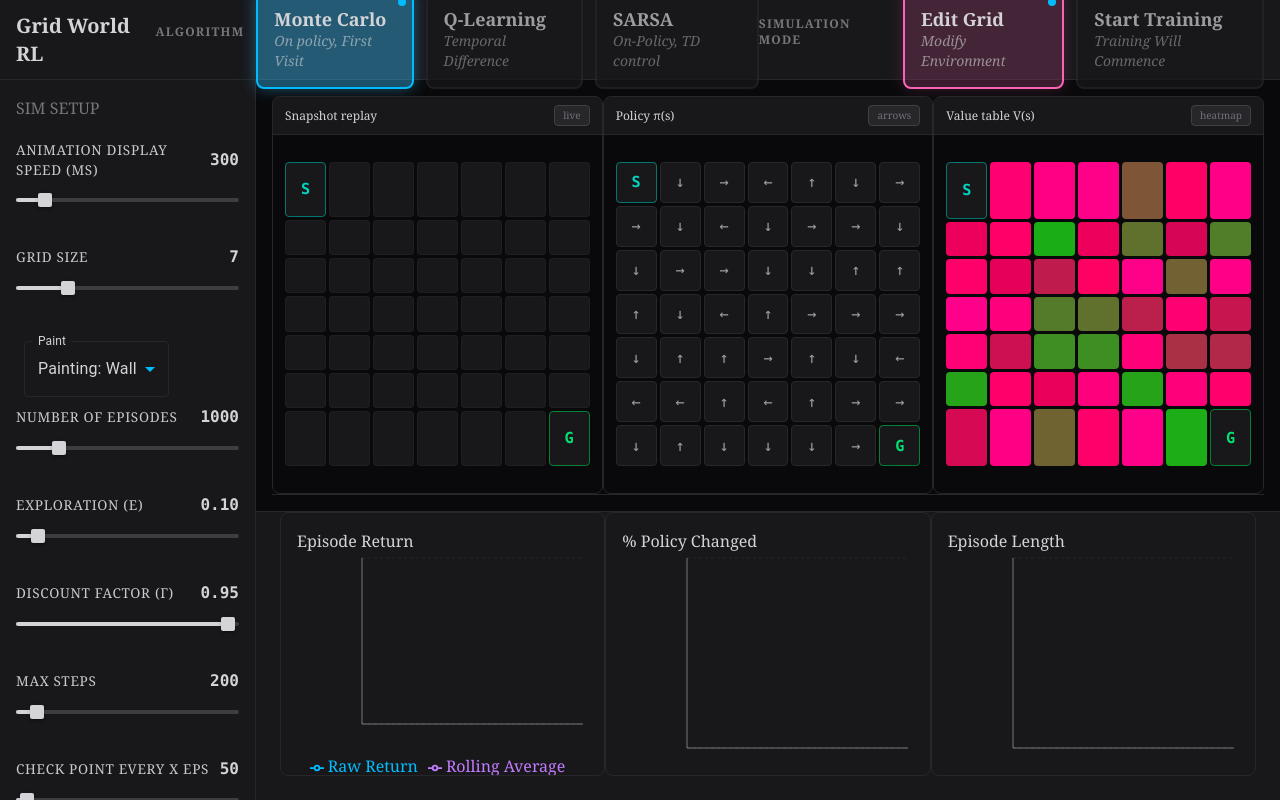
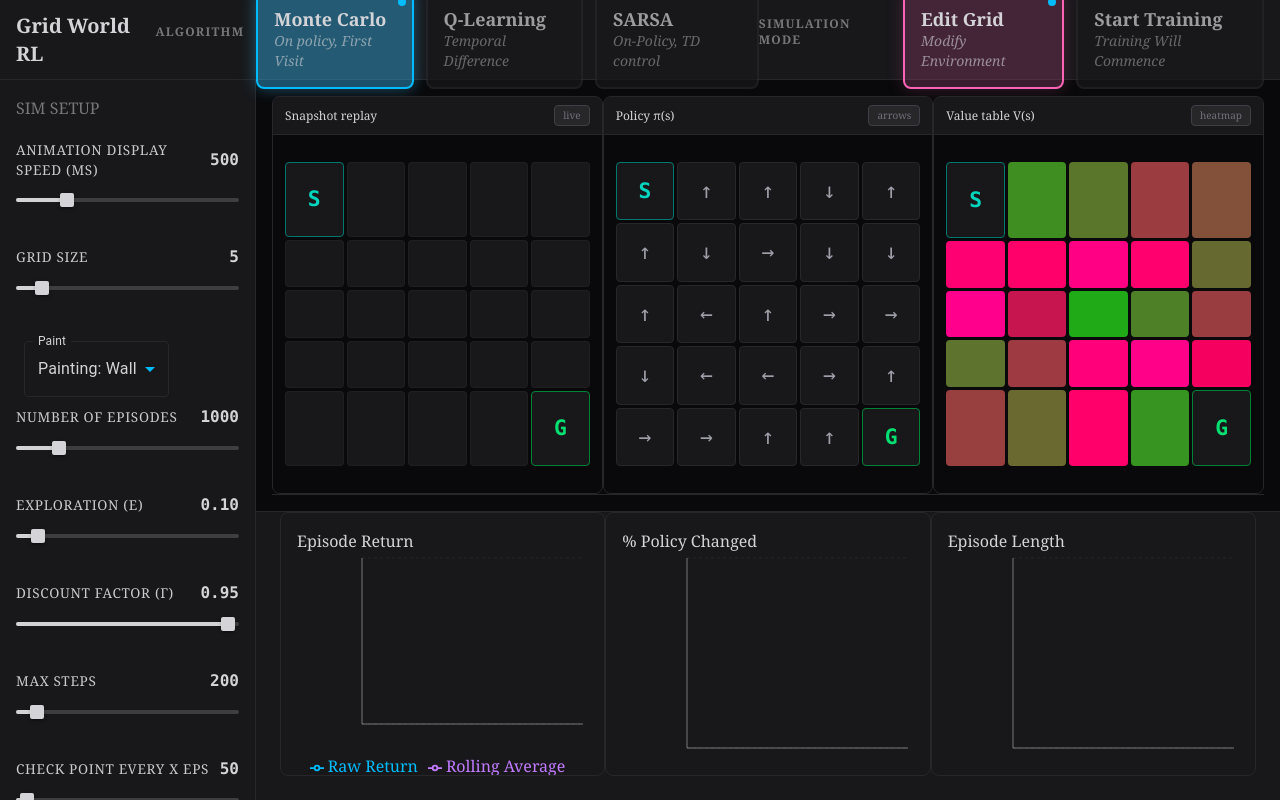
Before and after one commit to KELECHIDAVIS/GridWorldRL, a React (Vite) app in the folder frontend/: page / in a window 1280 px wide. Built offline with nearby package versions, Linux system fonts and the light colour scheme.

Commit message:
changed defaults to perform more smoothly on less performant machines

```diff
--- a/frontend/src/App.tsx
+++ b/frontend/src/App.tsx
@@ -330,7 +330,7 @@ function App() {
   // episodeHistory → feeds your charts (array grows over time)
   // snapshots → feeds replay panel (available after training completes)
   // trainingStatus → controls which UI is visible
-  const [displaySpeed, setDisplaySpeed] = useState(300); // in milliseconds
+  const [displaySpeed, setDisplaySpeed] = useState(500); // in milliseconds
   const { trainingStatus, currentUpdate, episodeHistory, snapshots, connect, reset: trainingReset } =
     useTrainingSocket(displaySpeed);
   const [selectedAlgo, setAlgo] = useState<AlgorithmType>(
@@ -340,7 +340,7 @@ function App() {
 
   const [epsilon, setEpsilon] = useState(0.1);
   const [gamma, setGamma] = useState(0.95);
-  const [gridSize, setGridSize] = useState(7);
+  const [gridSize, setGridSize] = useState(5);
   const [numEpisodes, setNumEpisodes] = useState(1000);
   const [checkpointsEvery, setCheckpointsEvery] = useState(50);
   const [paintingMode, setPaintingMode] = useState<CellType>("wall");
```
